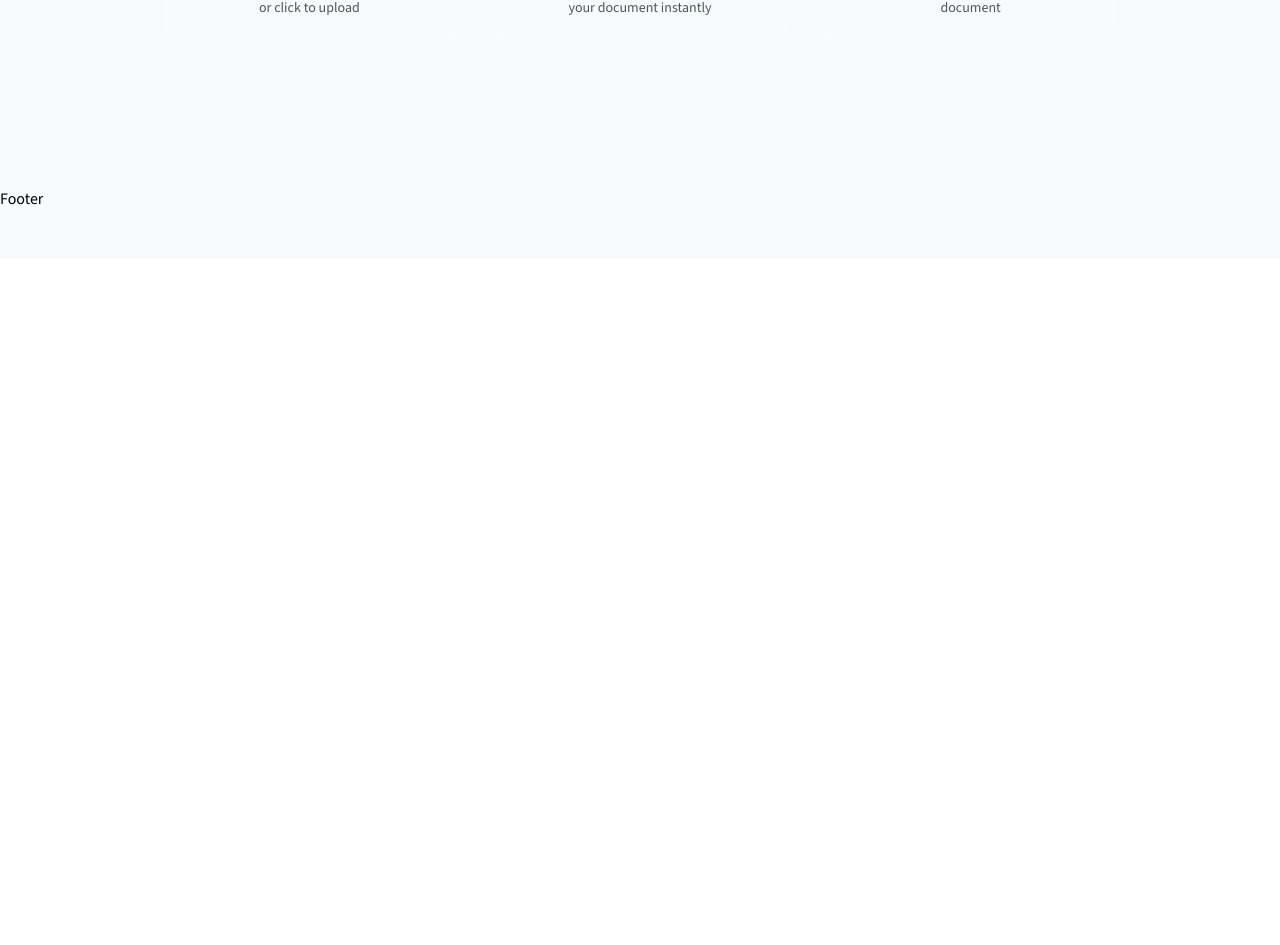
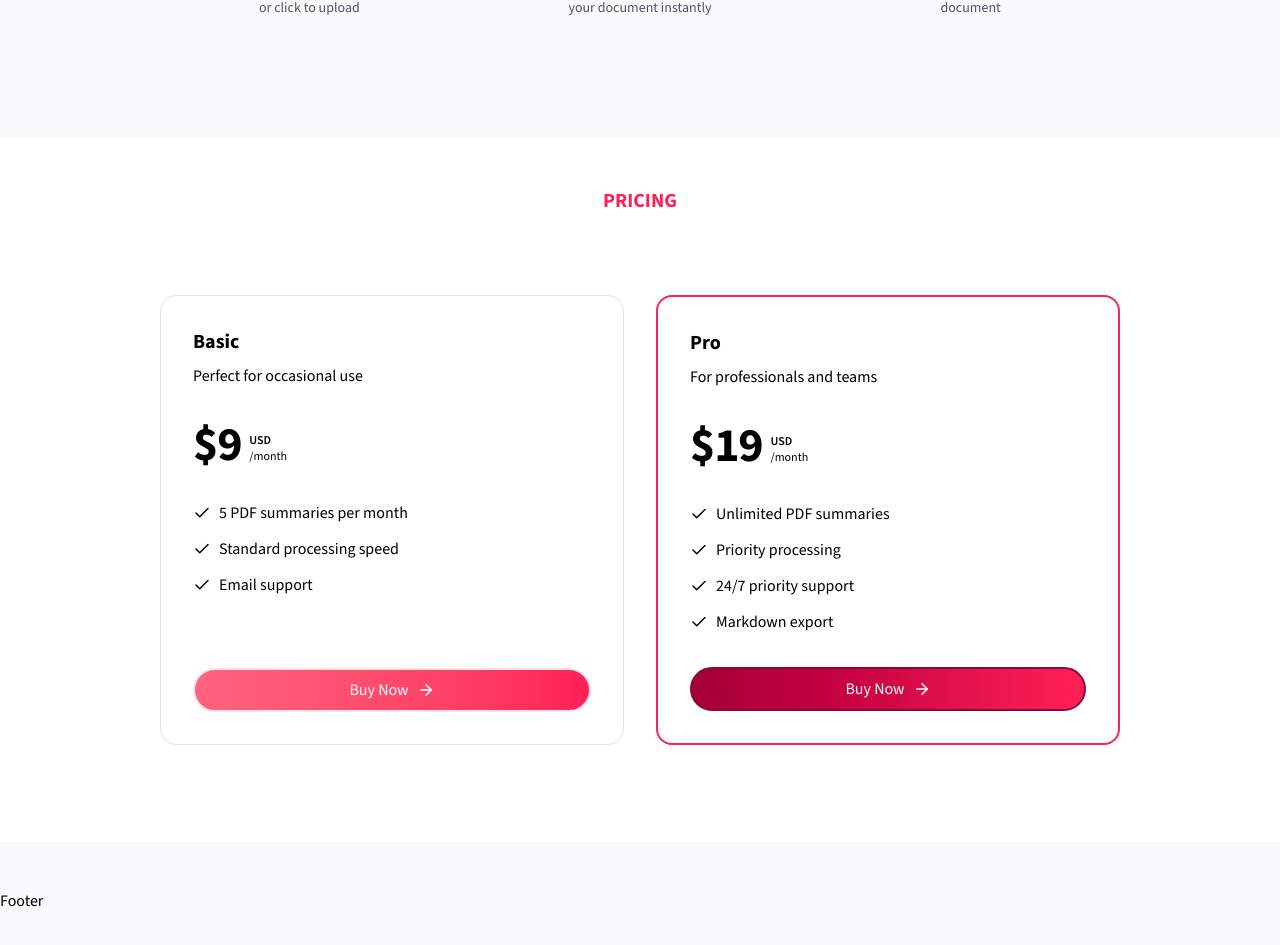
Before and after one commit to NNikoGG/vibe-pdf, a Next.js app: page / in a window 1280 px wide. Shown: the part 1457-2402 px from the top of the page. Before the commit the page ends 1716 px from the top, so only its background shows below. Built offline with nearby package versions, Linux system fonts and the light colour scheme.

Commit message:
add pricing section

```diff
--- a/app/page.tsx
+++ b/app/page.tsx
@@ -2,6 +2,7 @@
 import DemoSection from "@/components/home/demo-section";
 import HeroSection from "@/components/home/hero-section";
 import HowItWorksSection from "@/components/home/how-it-works";
+import PricingSection from "@/components/home/pricing-section";
 
 export default function Home() {
   return (
@@ -11,8 +12,8 @@
         <HeroSection />
         <DemoSection />
         <HowItWorksSection />
+        <PricingSection />
       </div>
-      {/* <PricingSection /> */}
       {/* <CTASection /> */}
     </div>
   );
--- /dev/null
+++ b/components/home/pricing-section.tsx
@@ -0,0 +1,118 @@
+import { cn } from "@/lib/utils";
+import { ArrowRight, CheckIcon } from "lucide-react";
+import Link from "next/link";
+
+type PriceType = {
+  id: string;
+  name: string;
+  price: number;
+  description: string;
+  items: string[];
+  paymentLink: string;
+  priceId: string;
+};
+
+const plans = [
+  {
+    id: "basic",
+    name: "Basic",
+    price: 9,
+    description: "Perfect for occasional use",
+    items: [
+      "5 PDF summaries per month",
+      "Standard processing speed",
+      "Email support",
+    ],
+    paymentLink: "",
+    priceId: "",
+  },
+  {
+    id: "pro",
+    name: "Pro",
+    price: 19,
+    description: "For professionals and teams",
+    items: [
+      "Unlimited PDF summaries",
+      "Priority processing",
+      "24/7 priority support",
+      "Markdown export",
+    ],
+    paymentLink: "",
+    priceId: "",
+  },
+];
+
+function PricingCard({
+  id,
+  name,
+  price,
+  description,
+  items,
+  paymentLink,
+}: PriceType) {
+  return (
+    <div className="relative w-full max-w-lg hover:scale-105 hover:transition-all duration-300">
+      <div
+        className={cn(
+          "flex flex-col h-full gap-4 lg:gap-8 z-10 p-8 border-[1px] border-gray-500/20 rounded-2xl",
+          id === "pro" && "border-rose-500 gap-5 border-2"
+        )}
+      >
+        <div className="flex justify-between items-center gap-4">
+          <div>
+            <p className="text-lg lg:text-xl font-bold capitalize">{name}</p>
+            <p className="text-base-content/80 mt-2">{description}</p>
+          </div>
+        </div>
+        <div className="flex gap-2">
+          <p className="text-5xl tracking-tight font-extrabold">${price}</p>
+          <div className="flex flex-col justify-end mb-[4px]">
+            <p className="text-xs uppercase font-semibold">USD</p>
+            <p className="text-xs">/month</p>
+          </div>
+        </div>
+        <div className="space-y-2.5 leading-relaxed text-base flex-1">
+          {items.map((item, idx) => (
+            <li key={idx} className="flex items-center gap-2">
+              <CheckIcon size={18} />
+              <span>{item}</span>
+            </li>
+          ))}
+        </div>
+        <div className="space-y-2 flex justify-center w-full">
+          <Link
+            href={paymentLink}
+            className={cn(
+              "w-full rounded-full flex justify-center items-center gap-2 bg-linear-to-r from-rose-800 to-rose-500 hover:from-rose-500 hover:to-rose-800 text-white border-2 py-2",
+              id === "pro"
+                ? "border-rose-900"
+                : "border-rose-100 from-rose-400 to-rose-500"
+            )}
+          >
+            Buy Now
+            <ArrowRight size={18} />
+          </Link>
+        </div>
+      </div>
+    </div>
+  );
+}
+
+export default function PricingSection() {
+  return (
+    <section className="relative overflow-hidden" id="pricing">
+      <div className="py-12 lg:py-24 max-w-5xl mx-auto px-4 sm:px-6 lg:px-8 lg:pt-12">
+        <div className="flex items-center justify-center w-full pb-12">
+          <h2 className="uppercase font-bold text-xl mb-8 text-rose-500">
+            Pricing
+          </h2>
+        </div>
+        <div className="relative flex justify-center flex-col lg:flex-row items-center lg:items-stretch gap-8">
+          {plans.map((plan) => (
+            <PricingCard key={plan.id} {...plan} />
+          ))}
+        </div>
+      </div>
+    </section>
+  );
+}
```
